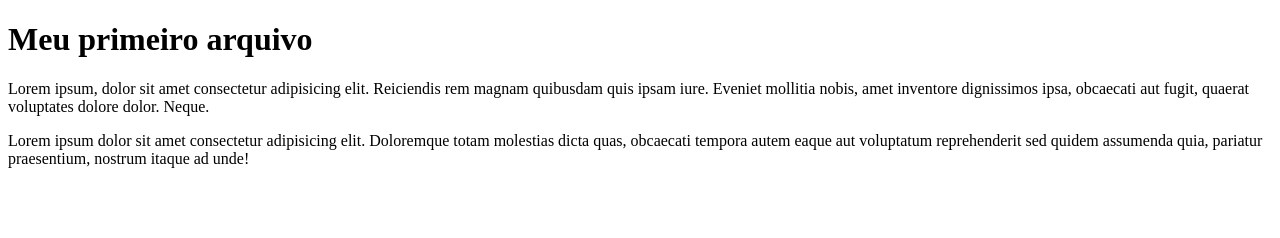
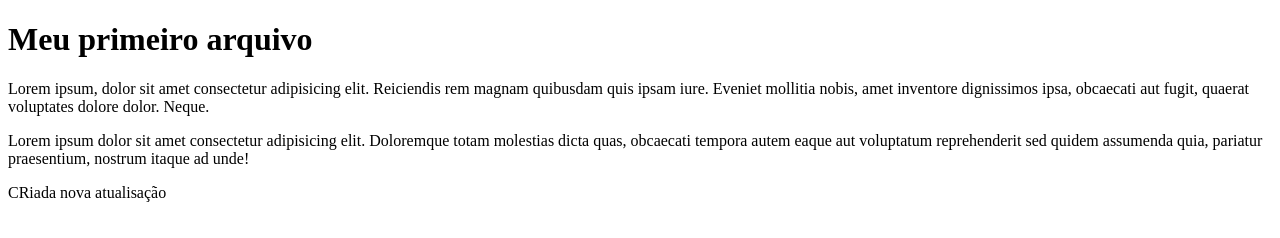
Before and after one commit to rodrigoljpereira/aulabe-youtu, a plain HTML site: page index.html in a window 1280 px wide. Drawn offline with Linux system fonts and the light colour scheme.

Commit message:
Nova atualização
adicionei novo paragrafo

```diff
--- a/index.html
+++ b/index.html
@@ -14,6 +14,7 @@
 
     <div class="teste">
         <p>Lorem ipsum dolor sit amet consectetur adipisicing elit. Doloremque totam molestias dicta quas, obcaecati tempora autem eaque aut voluptatum reprehenderit sed quidem assumenda quia, pariatur praesentium, nostrum itaque ad unde!</p>
+        <p>CRiada nova atualisação</p>
     </div>
 
 </body>
```
